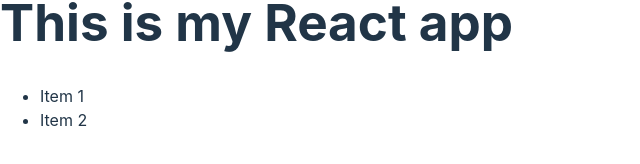
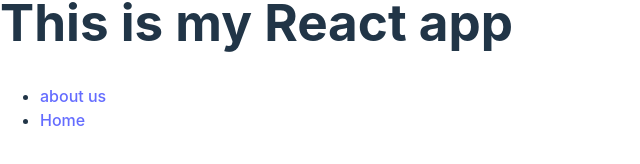
Before and after one commit to Midsnow605/flatiron-phase-2-react-project-frontend, a React (Vite) app: page / in a window 1280 px wide. Shown: the part 346-510 px from the top of the page, without its empty margins (0-640 px from the left). Built offline with nearby package versions, Linux system fonts and the light colour scheme.

Commit message:
adding links to nav bar

```diff
--- a/src/components/Header.jsx
+++ b/src/components/Header.jsx
@@ -6,8 +6,8 @@ const Header = () => {
             <h1>This is my React app</h1>
             <nav>
                 <ul>
-                    <li>Item 1</li>
-                    <li>Item 2</li>
+                    <li><a href='about'> about us</a></li>
+                    <li><a href='home'> Home </a></li>
                     {/* Add more list items as needed */}
                 </ul>
             </nav>
```
